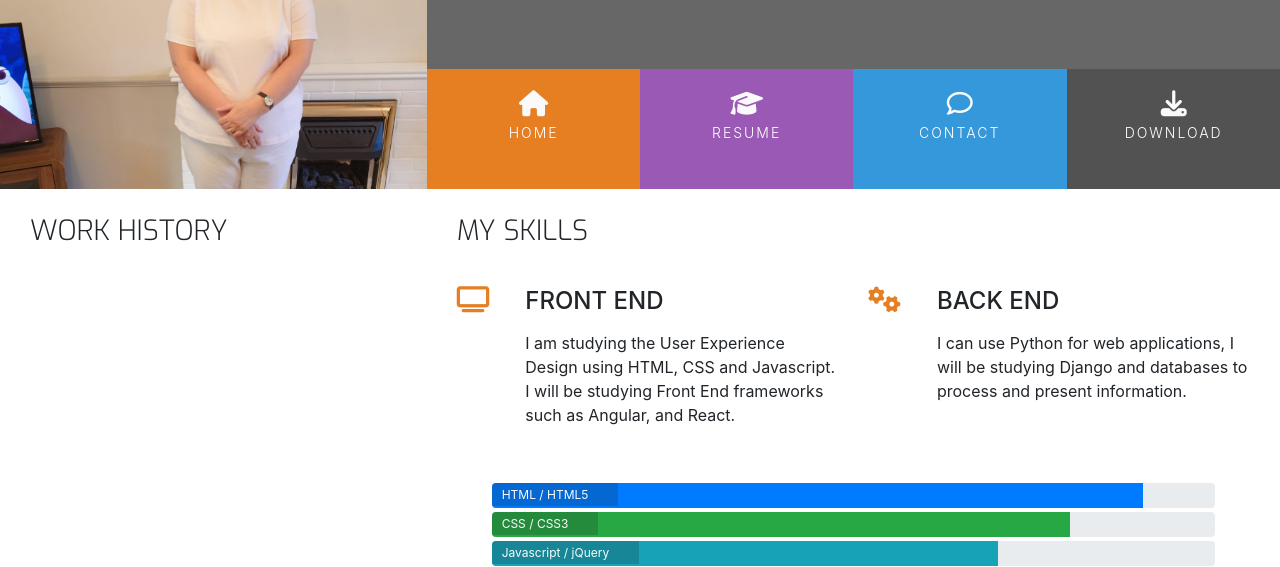
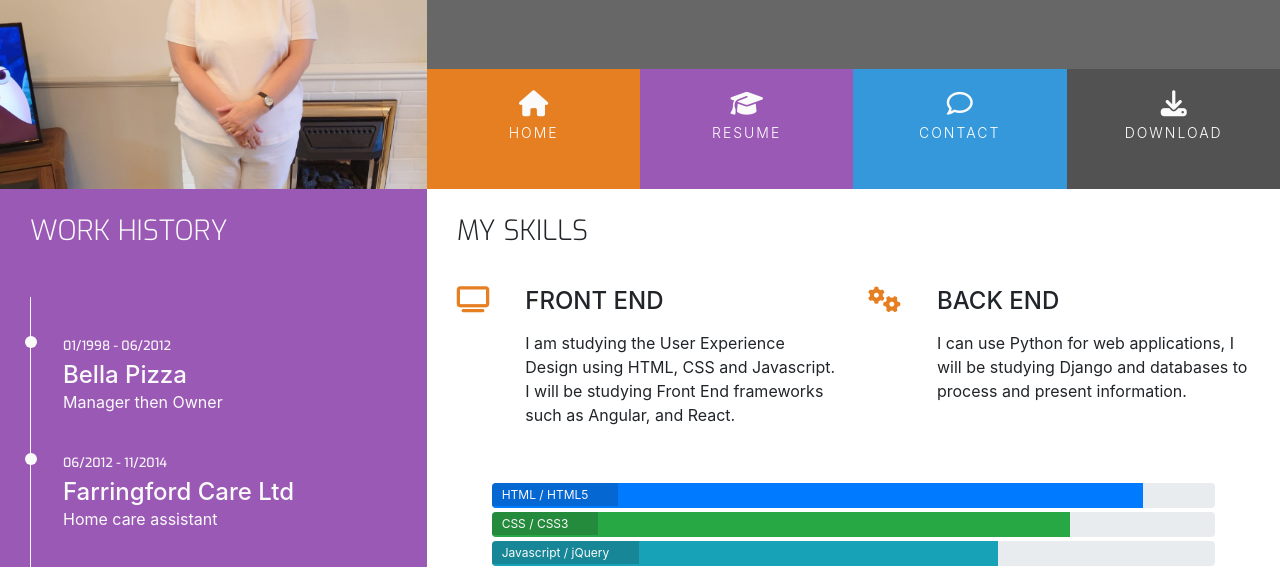
Before and after one commit to Mrst12/online-resume, a plain HTML site: page resume.html in a window 1280 px wide. Shown: the part 180-747 px from the top of the page. Drawn offline with nearby package versions, Linux system fonts and the light colour scheme.

Commit message:
Add work history content and styling

```diff
--- a/assets/css/style.css
+++ b/assets/css/style.css
@@ -12,6 +12,10 @@
 
 .bg-color-personal-info {
     background-color: #f4f4f4;
+}
+
+.bg-color-work-history {
+    background-color: #9b59b6;
 }
 
 .ui-menu-color-home {
@@ -63,6 +67,7 @@ h4 {
     float: none;
 }
 
+.history-heading,
 .section-heading {
     font-family: "Exo", sans-serif;
     font-weight: 300;
@@ -281,3 +286,51 @@ footer {
 .progress-section {
     margin: 40px 20px;
 }
+
+/* -------- Work History ----------- */
+
+.history-heading {
+    color: #fafafa;
+    margin-bottom: 50px;
+}
+
+.timeline-item {
+    padding: 4em 2em 0em 2em;
+    position: relative;
+    color: #fafafa;
+    border-left: 1px solid;
+}
+
+.timeline-item p {
+    padding: 0;
+    margin: 0;
+}
+
+.timeline-item:before {
+    content: attr(data-dates);
+    position: absolute;
+    left: 2.5em;
+    top: 3em;
+    display: block;
+    font-family: "Exo", sans-serif;
+    font-weight: 500;
+    font-size: 0.8em;
+    padding: 0;
+    margin: 0;
+}
+
+.timeline-item:after {
+    width: 12px;
+    height: 12px;
+    display: block;
+    top: 2.4em;
+    position: absolute;
+    left: -6px;
+    border-radius: 12px;
+    content: '';
+    background: #fafafa;
+}
+
+.history-items {
+    margin-bottom: 30px;
+}
--- a/resume.html
+++ b/resume.html
@@ -59,9 +59,27 @@
             <div class="col-md-4 bg-color-work-history section-column">
                 <div class="row">
                     <div class="col-12">
-                        <h3 class="section-heading uppercase">
+                        <h3 class="history-heading uppercase">
                             Work History
                         </h3>
+                    </div>
+                </div>
+                <div class="history-items">
+                    <div class="timeline-item" data-dates="01/1998 - 06/2012">
+                        <h4>Bella Pizza</h4>
+                        <p>Manager then Owner</p>
+                    </div>
+                    <div class="timeline-item" data-dates="06/2012 - 11/2014">
+                        <h4>Farringford Care Ltd</h4>
+                        <p>Home care assistant</p>
+                    </div>
+                    <div class="timeline-item" data-dates="11/2014 - 01/2015">
+                        <h4>The Garden Care Home</h4>
+                        <p>Care assistant</p>
+                    </div>
+                    <div class="timeline-item" data-dates="01/2015 - 06/2015">
+                        <h4>The Manor care home</h4>
+                        <p>Care assistant</p>
                     </div>
                 </div>
             </div>
```
Lines whose indentation alone changed are shown as unchanged.
